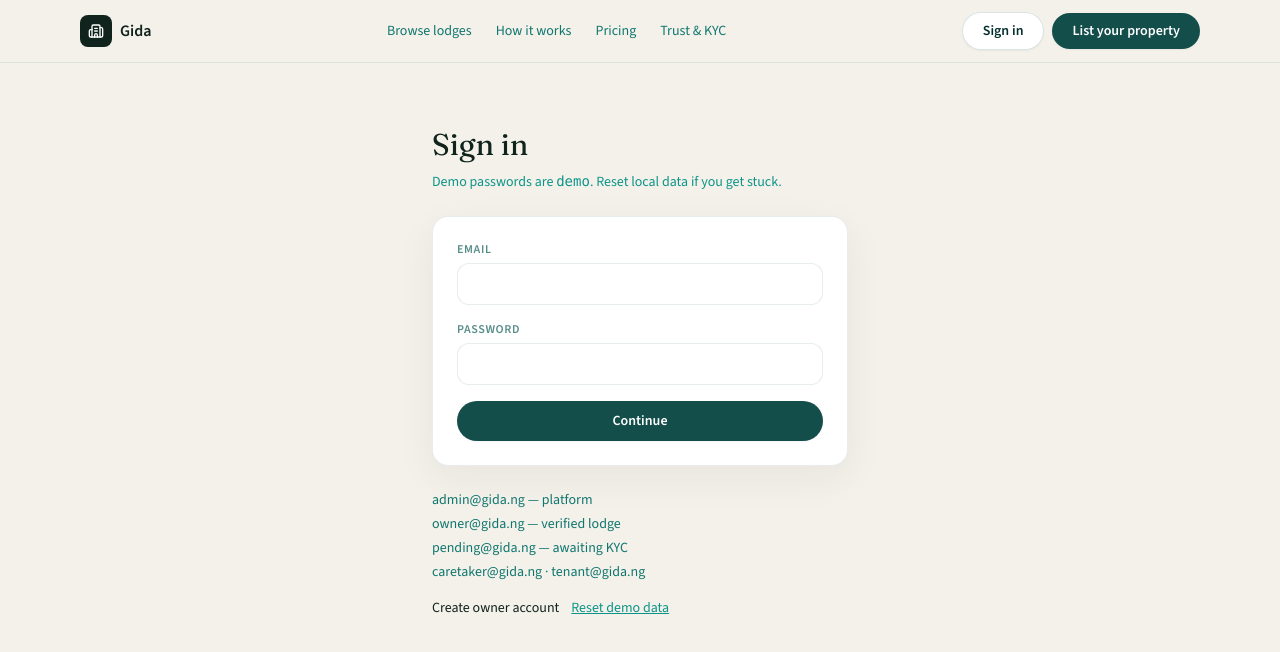
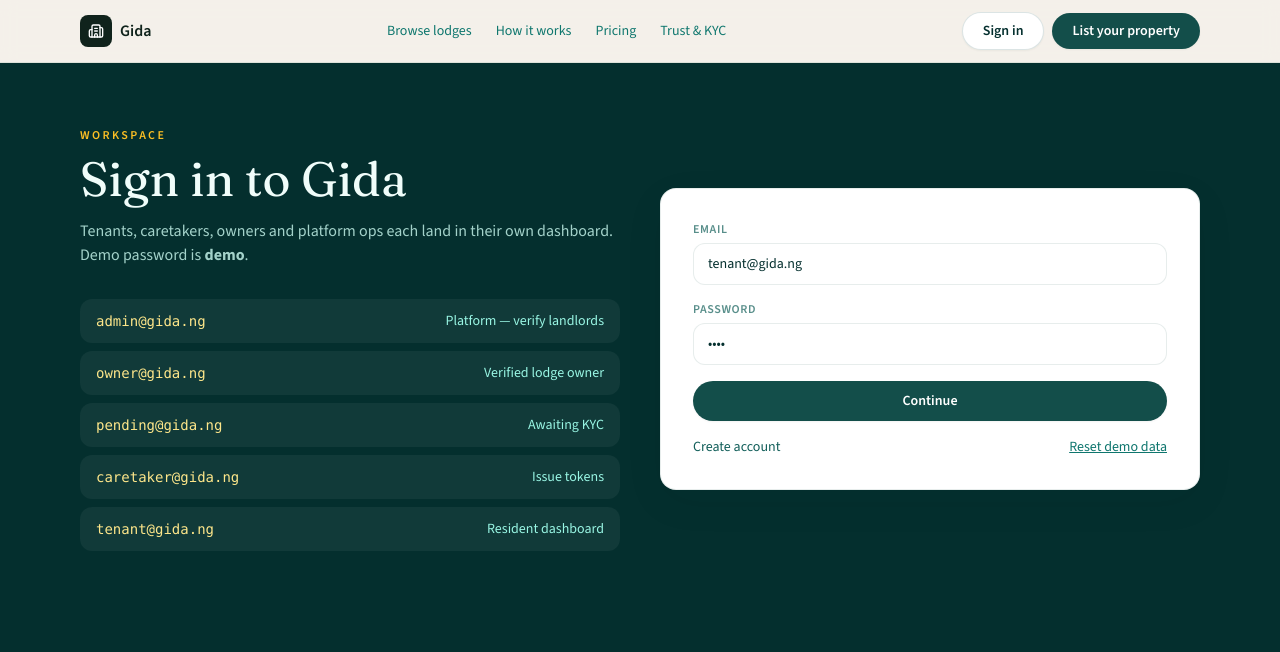
Before and after one commit to Kozino/gida, a Next.js app: page /login in a window 1280 px wide. Shown: the top 652 px of the page. Built offline with nearby package versions, Linux system fonts and the light colour scheme.

Commit message:
Add files via upload

```diff
--- a/src/app/login/page.tsx
+++ b/src/app/login/page.tsx
@@ -7,11 +7,19 @@ import { PublicNav } from "@/components/Shell";
 import { homeFor, useAuth } from "@/lib/AuthContext";
 import { resetStore } from "@/lib/store";
 
+const demos = [
+  ["admin@gida.ng", "Platform — verify landlords"],
+  ["owner@gida.ng", "Verified lodge owner"],
+  ["pending@gida.ng", "Awaiting KYC"],
+  ["caretaker@gida.ng", "Issue tokens"],
+  ["tenant@gida.ng", "Resident dashboard"],
+];
+
 export default function Login() {
   const { login } = useAuth();
   const router = useRouter();
-  const [email, setEmail] = useState("");
-  const [password, setPassword] = useState("");
+  const [email, setEmail] = useState("tenant@gida.ng");
+  const [password, setPassword] = useState("demo");
   const [err, setErr] = useState<string | null>(null);
 
   function onSubmit(e: FormEvent) {
@@ -21,20 +29,38 @@ export default function Login() {
       setErr(error);
       return;
     }
-    const role = JSON.parse(localStorage.getItem("gida.store.v1") || "{}");
+    const role = JSON.parse(localStorage.getItem("gida.store.v2") || "{}");
     const u = role.users?.find((x: { id: string }) => x.id === role.sessionUserId);
     router.push(homeFor(u?.role));
   }
 
   return (
-    <div>
+    <div className="min-h-screen bg-teal-950">
+      <div className="bg-sand">
         <PublicNav />
-      <div className="mx-auto max-w-md px-4 py-16">
-        <h1 className="font-display text-3xl">Sign in</h1>
-        <p className="mt-2 text-sm text-ink-600">
-          Demo passwords are <code>demo</code>. Reset local data if you get stuck.
+      </div>
+      <div className="mx-auto grid max-w-6xl items-center gap-10 px-4 py-16 md:grid-cols-2">
+        <div className="text-teal-50">
+          <p className="text-xs font-semibold uppercase tracking-[0.2em] text-amber-400">Workspace</p>
+          <h1 className="mt-3 font-display text-5xl">Sign in to Gida</h1>
+          <p className="mt-4 text-teal-100/80">
+            Tenants, caretakers, owners and platform ops each land in their own dashboard. Demo
+            password is <strong>demo</strong>.
           </p>
-        <form onSubmit={onSubmit} className="card mt-6 space-y-4 p-6">
+          <div className="mt-8 space-y-2">
+            {demos.map(([em, lab]) => (
+              <button
+                key={em}
+                onClick={() => setEmail(em)}
+                className="flex w-full items-center justify-between rounded-xl bg-white/5 px-4 py-3 text-left text-sm hover:bg-white/10"
+              >
+                <span className="font-mono text-amber-200">{em}</span>
+                <span className="text-teal-200">{lab}</span>
+              </button>
+            ))}
+          </div>
+        </div>
+        <form onSubmit={onSubmit} className="card space-y-4 p-8">
           <div>
             <label className="label">Email</label>
             <input className="input" value={email} onChange={(e) => setEmail(e.target.value)} />
@@ -48,23 +74,17 @@ export default function Login() {
               onChange={(e) => setPassword(e.target.value)}
             />
           </div>
-          {err && <p className="text-sm text-red-700">{err}</p>}
+          {err && <p className="text-sm text-rose-700">{err}</p>}
           <button className="btn-primary w-full" type="submit">
             Continue
           </button>
-        </form>
-        <div className="mt-6 space-y-1 text-sm text-ink-700">
-          <p>admin@gida.ng — platform</p>
-          <p>owner@gida.ng — verified lodge</p>
-          <p>pending@gida.ng — awaiting KYC</p>
-          <p>caretaker@gida.ng · tenant@gida.ng</p>
-        </div>
-        <div className="mt-4 flex gap-3 text-sm">
-          <Link className="text-sage-700" href="/register">
-            Create owner account
+          <div className="flex justify-between text-sm">
+            <Link href="/register" className="text-teal-800">
+              Create account
             </Link>
             <button
-            className="text-ink-600 underline"
+              type="button"
+              className="text-teal-700 underline"
               onClick={() => {
                 resetStore();
                 location.reload();
@@ -73,6 +93,7 @@ export default function Login() {
               Reset demo data
             </button>
           </div>
+        </form>
       </div>
     </div>
   );
```
Lines whose indentation alone changed are shown as unchanged.
